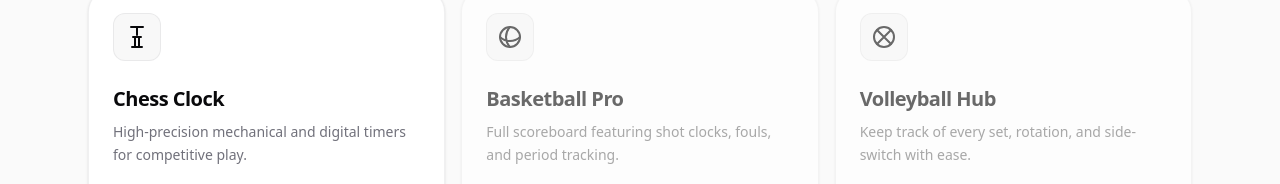
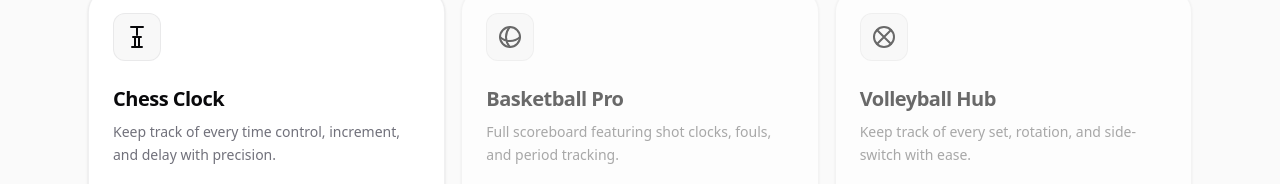
Before and after one commit to LeightonGuang/Score-Keep, a Next.js app: page / in a window 1280 px wide. Shown: the part 768-952 px from the top of the page. Built offline with nearby package versions, Linux system fonts and the light colour scheme.

Commit message:
chore: update chess clock desciption

```diff
--- a/data/games.tsx
+++ b/data/games.tsx
@@ -4,7 +4,8 @@ export const GAMES = [
     title: "Chess Clock",
     tagline: "Masters of Time",
     description:
-      "High-precision mechanical and digital timers for competitive play.",
+      // "Chess Clock offers all major time controls, including classical, rapid, blitz, armageddon, and customizable increments and delays, with lever buttons and a digital LCD screen for time display, mimicking the look and feel of a real chess clock.",
+      "Keep track of every time control, increment, and delay with precision.",
     href: "/chess-clock",
     status: "active",
     theme: "bg-red-500",
```
